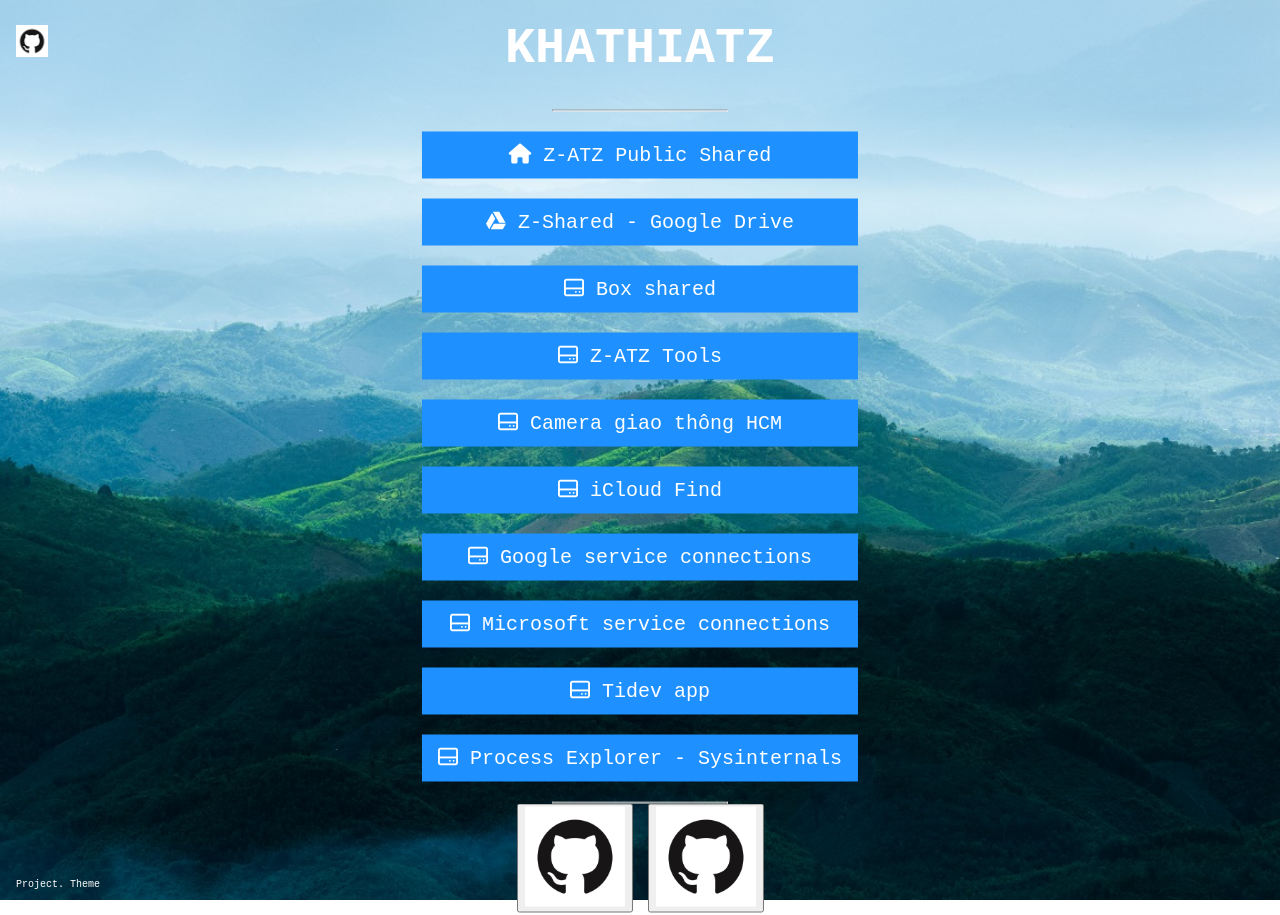
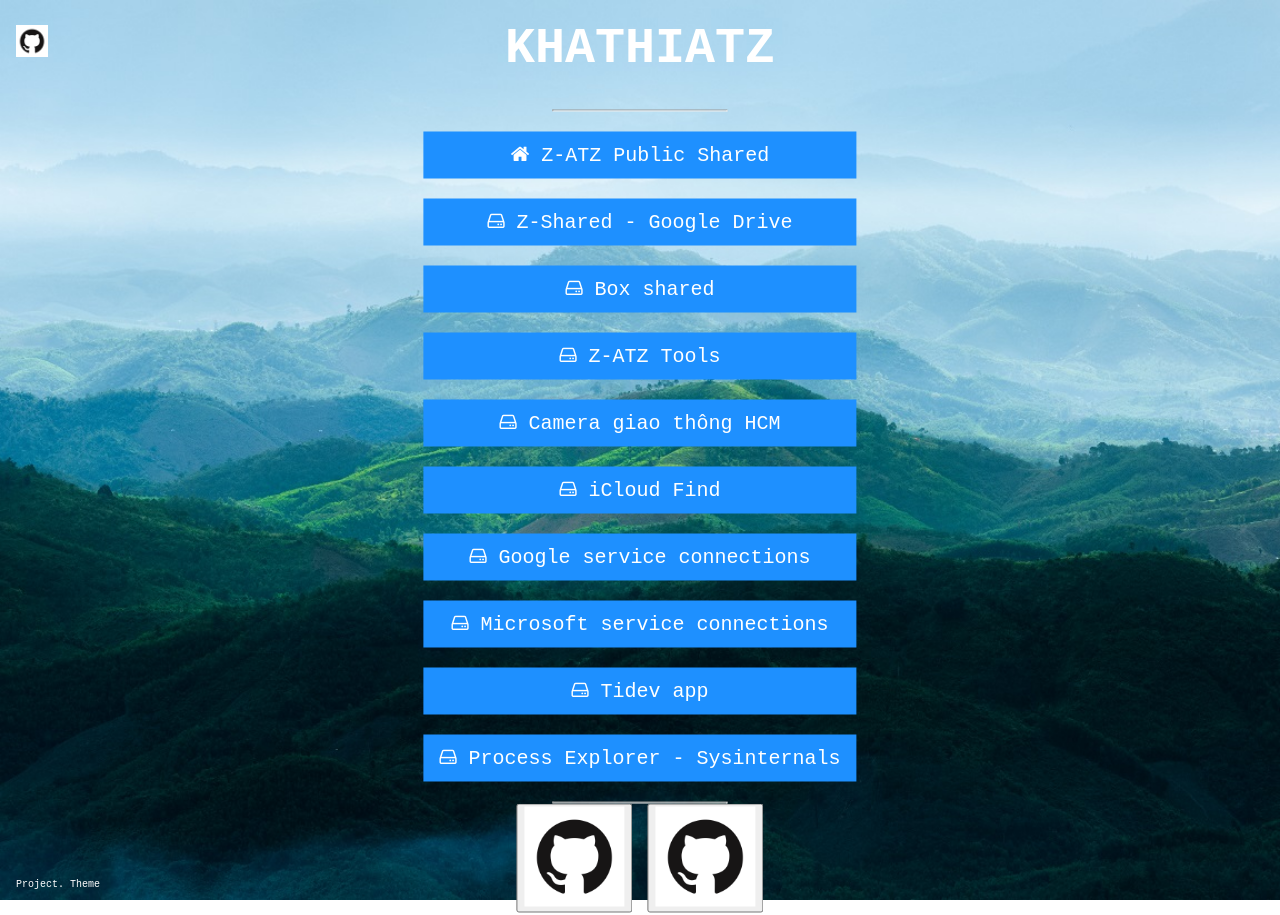
Before and after one commit to khathiatz/khathiatz.github.io, a Jekyll site: the page index.html, which Jekyll copies as it is, in a window 1280 px wide. Built offline with Jekyll 4.4.1, drawn with Linux system fonts in a browser that asks for light colours; nearby versions of some CDN libraries.

Commit message:
Update index.html

```diff
--- a/index.html
+++ b/index.html
@@ -3,6 +3,7 @@
 <title>khathiatz</title>
 <!-- Add icon library -->
 <link rel="stylesheet" href="https://cdnjs.cloudflare.com/ajax/libs/font-awesome/4.7.0/css/font-awesome.min.css">
+
 
 <style>
 body, html {
@@ -97,7 +98,7 @@
     <h1>KHATHIATZ</h1>
     <hr>
     <p <button class="btn" onclick="window.location.href='https://1drv.ms/f/s!Ar4pAPafzzHKg5g7nBxS2ov8lf-h_A?e=iaEC43';"><i class="fa fa-home"></i> Z-ATZ Public Shared</button></p>
-    <p <button class="btn" onclick="window.location.href='https://drive.google.com/drive/folders/1qp38ispx670sFExTzvyWC-PhF2oBlcXg?usp=sharing';"><i class="fab fa-google-drive"></i> Z-Shared - Google Drive</button></p>
+    <p <button class="btn" onclick="window.location.href='https://drive.google.com/drive/folders/1qp38ispx670sFExTzvyWC-PhF2oBlcXg?usp=sharing';"><i class="fa fa-hdd-o"></i> Z-Shared - Google Drive</button></p>
     <p <button class="btn" onclick="window.location.href='http://app.box.com/s/c17dkckaxfpeypu7wzxzxkvwrxuddl7r';"><i class="fa fa-hdd-o"></i> Box shared</button></p>
     <p <button class="btn" onclick="window.location.href='https://1drv.ms/f/s!Ar4pAPafzzHKg4wA2IZy5hH45KbJew?e=bsXtvR';"><i class="fa fa-hdd-o"></i> Z-ATZ Tools</button></p>
     <p <button class="btn" onclick="window.location.href='http://giaothong.hochiminhcity.gov.vn/Map.aspx';"><i class="fa fa-hdd-o"></i> Camera giao thông HCM</button></p>
@@ -124,8 +125,7 @@
 <script>
 
 </script>
-<!-- Font Awesome 5 Icons https://www.w3schools.com/icons/icons_reference.asp -->
-<script src='https://kit.fontawesome.com/a076d05399.js' crossorigin='anonymous'></script>
+
 
 </body>
 </html>
```
